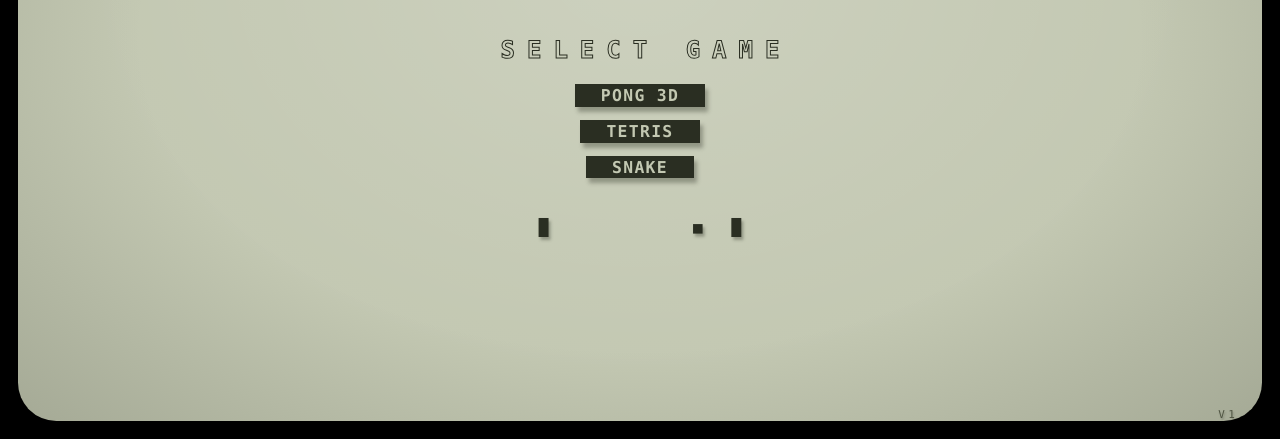
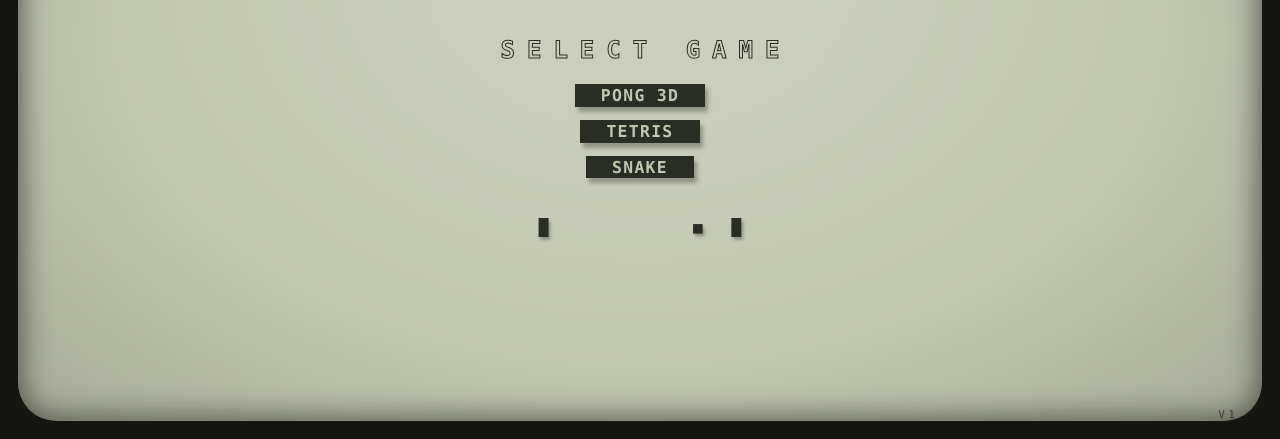
Before and after one commit to HATEWORTH/arcade, a plain HTML site: page index.html in a window 1280 px wide. Shown: the part 361-800 px from the top of the page. Drawn offline with Linux system fonts and the light colour scheme.

Commit message:
Fade the bezel edge into the screen
Co-Authored-By: Claude Fable 5 <noreply@anthropic.com>

```diff
--- a/index.html
+++ b/index.html
@@ -245,7 +245,10 @@
     position: absolute;
     inset: 18px;
     border-radius: 2.4rem;
-    box-shadow: 0 0 0 120vmax #000;
+    /* frame in the same dark ink, fading softly onto the screen */
+    box-shadow:
+      0 0 0 120vmax #14160f,
+      inset 0 0 26px 6px rgba(20, 22, 15, .5);
     z-index: 3;
     pointer-events: none;
   }
```
